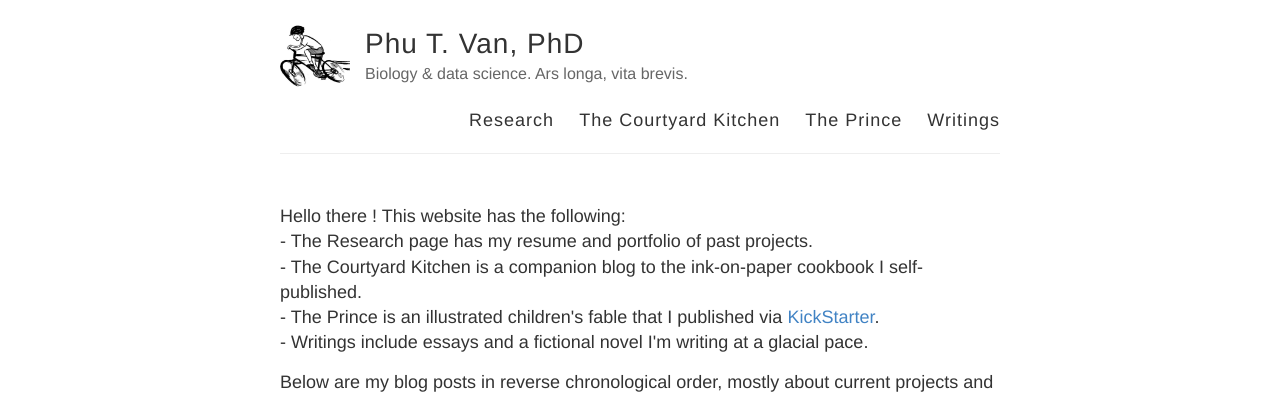
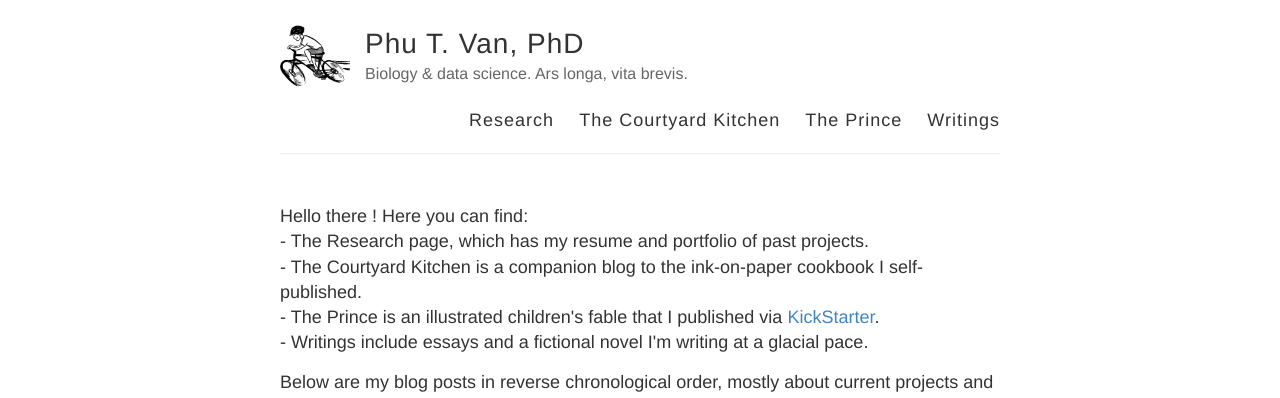
Before and after one commit to ptvan/ptvan.github.io, a Jekyll site: the page built from index.html, in a window 1280 px wide. Shown: the top 398 px of the page. Built offline with Jekyll 4.4.1, drawn with Linux system fonts in a browser that asks for light colours.

Commit message:
update index.html

```diff
--- a/index.html
+++ b/index.html
@@ -2,8 +2,8 @@
 layout: default
 ---
 
-Hello there ! This website has the following:
-<br>- The Research page has my resume and portfolio of past projects.
+Hello there ! Here you can find:
+<br>- The Research page, which has my resume and portfolio of past projects.
 <br>- The Courtyard Kitchen is a companion blog to the ink-on-paper cookbook I self-published.
 <br>- The Prince is an illustrated children's fable that I published via <a href="https://www.kickstarter.com/projects/1823550875/the-prince-an-illustrated-childrens-book">KickStarter</a>.
 <br>- Writings include essays and a fictional novel I'm writing at a glacial pace.
```
